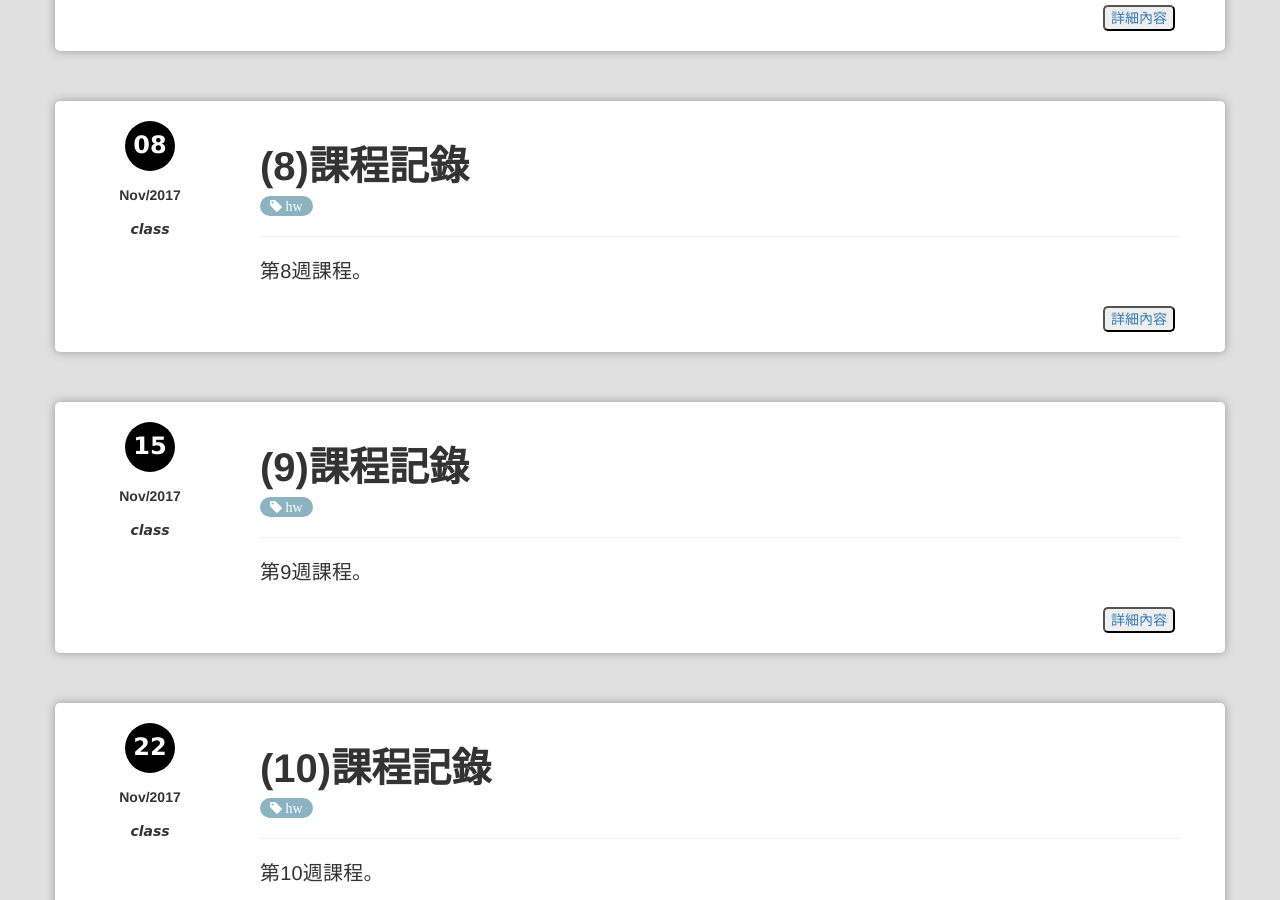
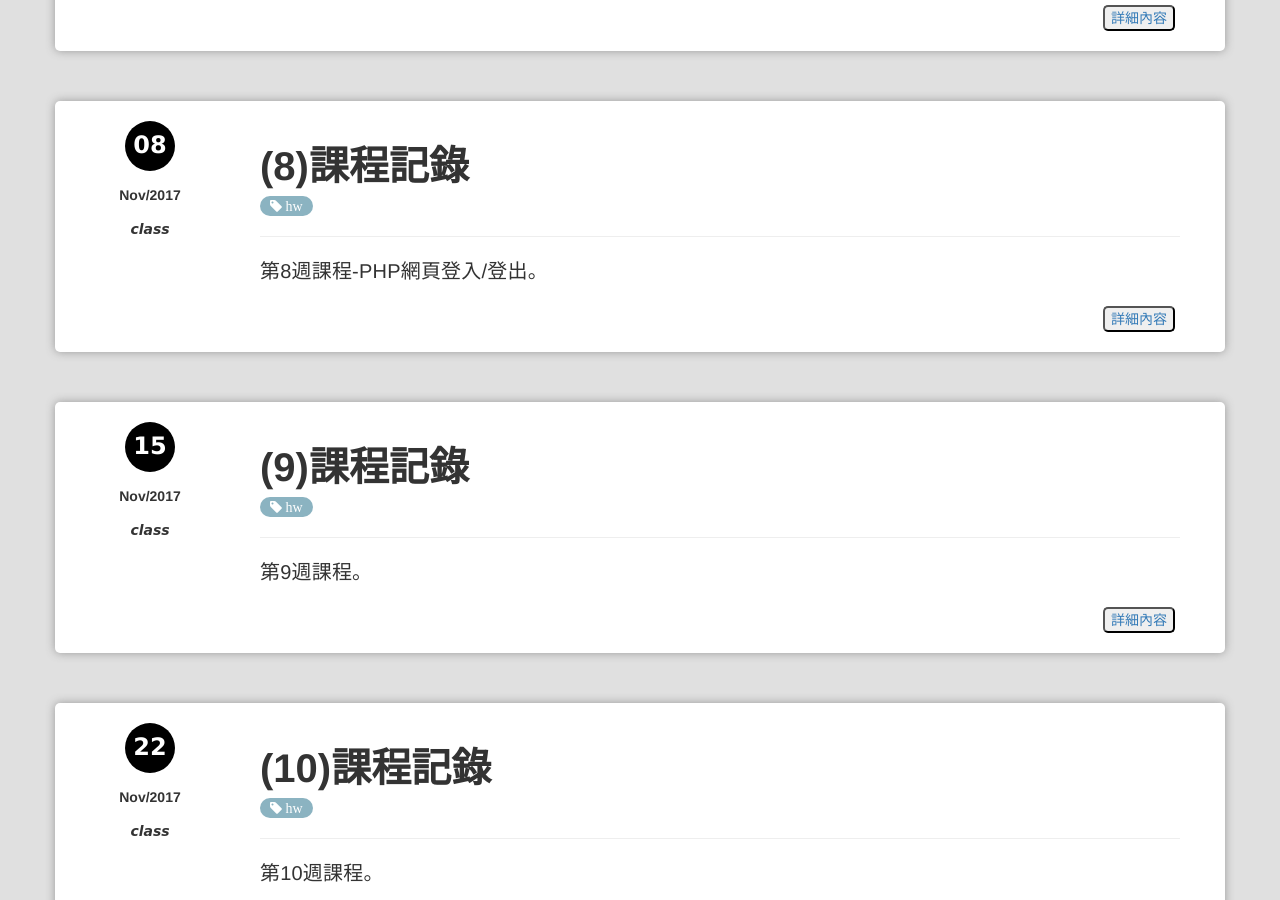
Before and after one commit to wily125/webcourse, a Jekyll site: the page built from index.html, in a window 1280 px wide and 900 px high, scrolled down 2234 px. Built offline with Jekyll 4.4.1, drawn with Linux system fonts in a browser that asks for light colours; Markdown is read by kramdown in place of the engine named in the settings; the list of posts is cut into pages by our own code.

Commit message:
Update 2017-11-08-Class8.md

```diff
--- a/_posts/2017-11-08-Class8.md
+++ b/_posts/2017-11-08-Class8.md
@@ -4,7 +4,7 @@ layout: post
 category: class
 order: 16
 tags: [hw]
-excerpt: "第8週課程。"
+excerpt: "第8週課程-PHP網頁登入/登出。"
 ---
 網頁系統開發課程記錄
 github帳號及使用github做blog。。
```
